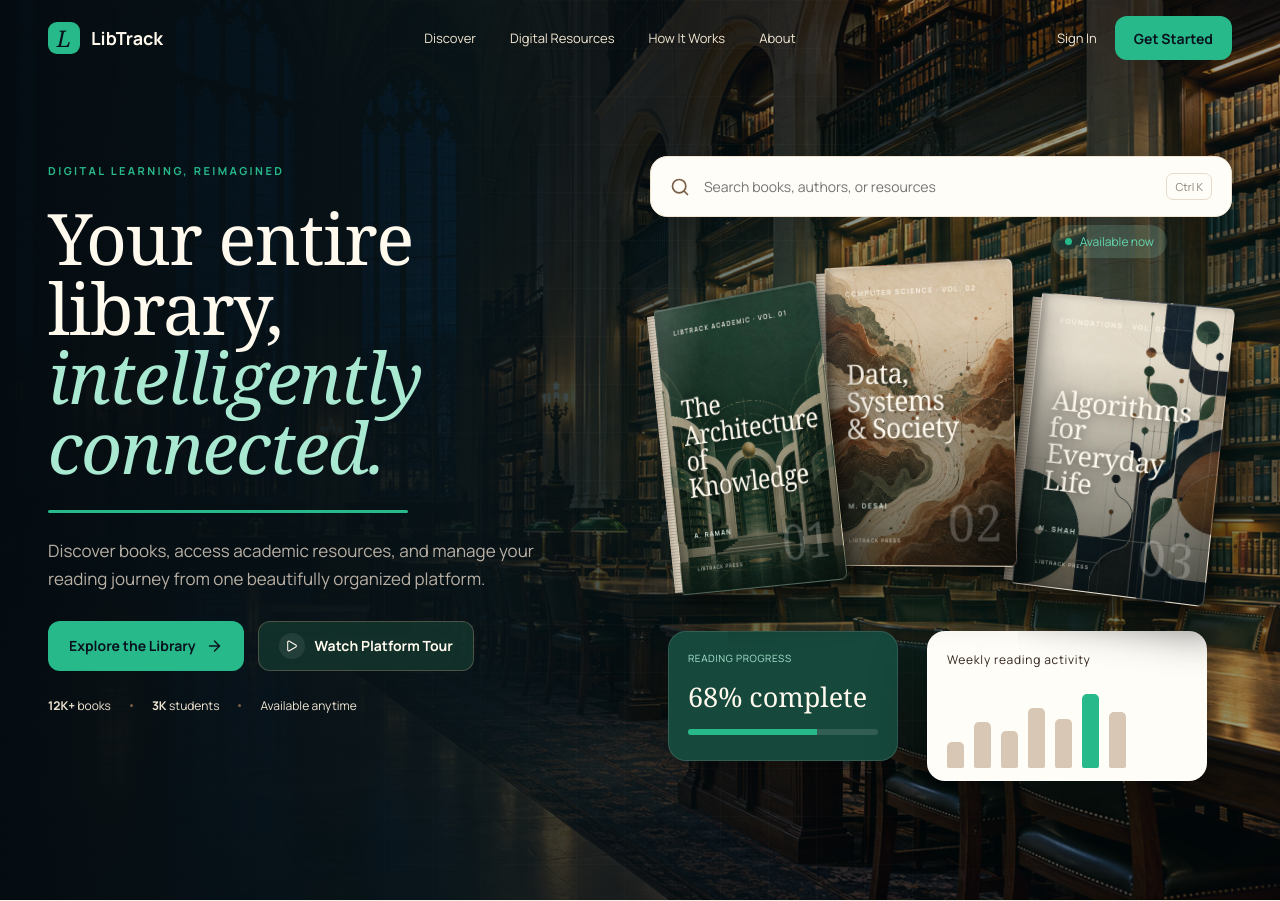
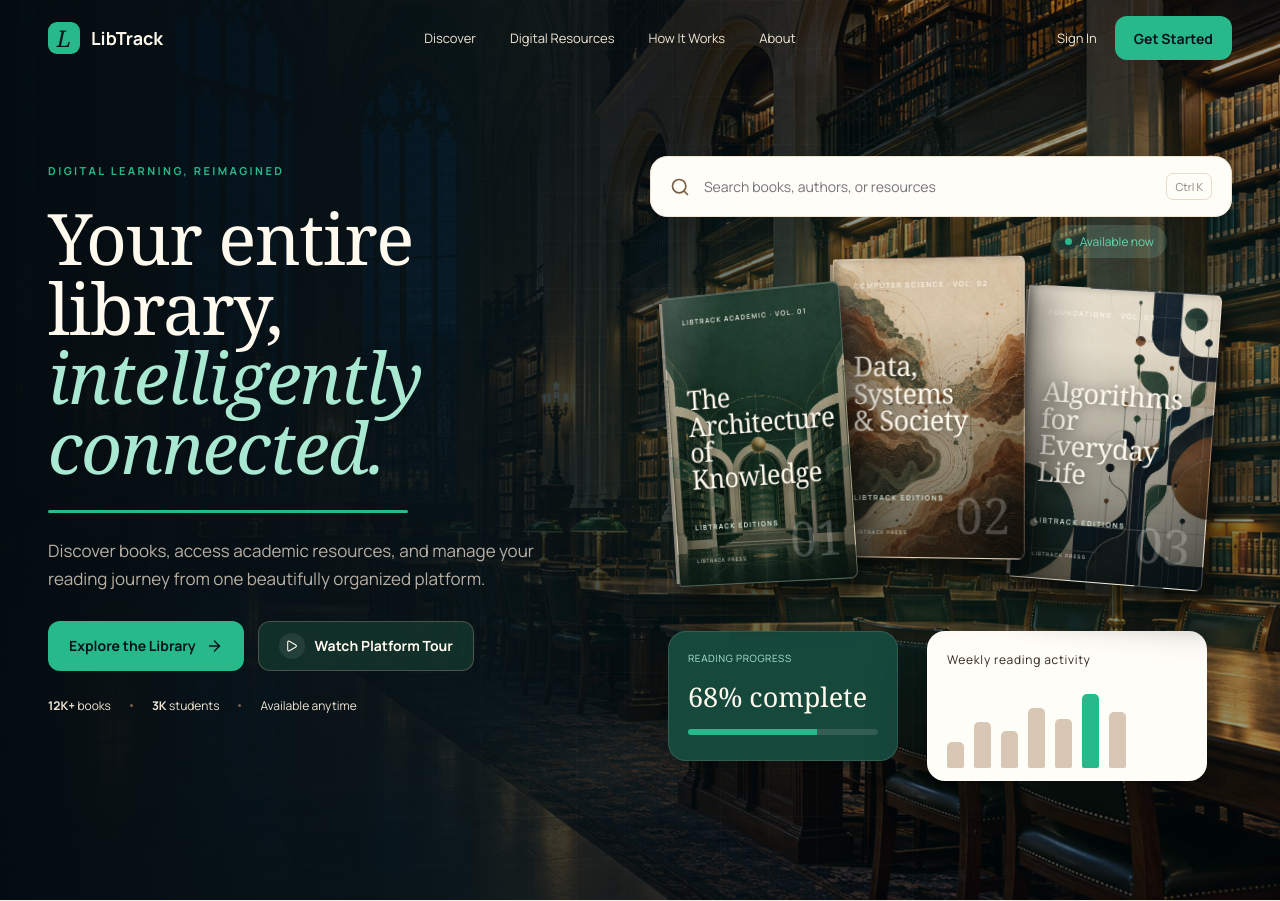
Before and after one commit to saiprasanth-22/libtrack-digital-library, a Django app: page / in a window 1280 px wide. Shown: the top 901 px of the page. Run offline with Django 5.2, Linux system fonts and the light colour scheme; some libraries are stand-ins or nearby versions; some web fonts are replaced.

Commit message:
Refine hero book staging and anonymize demo user

```diff
--- a/core/management/commands/seed_library.py
+++ b/core/management/commands/seed_library.py
@@ -39,7 +39,7 @@ class Command(BaseCommand):
 
         students = []
         sample_students = [
-            ("demo.student", "Sai", "Prasanth", "CS", 4),
+            ("demo.student", "Demo", "Student", "CS", 4),
             ("demo.student2", "Mira", "Rao", "Electronics", 6),
             ("demo.student3", "Arjun", "Kumar", "Mechanical", 3),
         ]
@@ -49,6 +49,9 @@ class Command(BaseCommand):
                 "first_name": first, "last_name": last, "is_active": True,
             })
             self._set_password_if_new(user, made, password)
+            if user.first_name != first or user.last_name != last:
+                user.first_name, user.last_name = first, last
+                user.save(update_fields=["first_name", "last_name"])
             profile, _ = StudentProfile.objects.get_or_create(user=user, defaults={
                 "student_id": f"LT2026{index:03d}", "department": department,
                 "semester": semester, "enrollment_year": 2024,
--- a/static/css/app.css
+++ b/static/css/app.css
@@ -79,3 +79,15 @@
 @media(max-width:640px){.product-stage{perspective:900px;perspective-origin:50% 43%;height:565px}.hero-book.book-card{width:145px;height:226px}.hero-book .book-cover{padding:15px 13px;transform:translateZ(10px)}.hero-book .book-cover small{top:17px;left:14px;font-size:5px}.hero-book .book-cover h3{left:14px;right:9px;top:69px;font-size:19px}.hero-book .book-cover .book-author{left:14px;bottom:39px;font-size:6px}.hero-book .book-cover b{font-size:36px;bottom:17px;right:9px}.hero-book .book-cover .book-imprint{left:14px;bottom:16px;font-size:4px}.hero-book .book-pages{left:-7px;width:14px}.hero-book .book-spine{left:-11px;width:21px;transform:rotateY(-90deg) translateZ(10px)}.hero-book.book-one{left:2px;top:131px;transform:rotateY(-12deg) rotateZ(-4deg) translateZ(0)}.hero-book.book-two{left:calc(50% - 72px);top:108px;transform:rotateY(-9deg) translateZ(20px)}.hero-book.book-three{right:2px;left:auto;top:131px;transform:rotateY(-6deg) rotateZ(4deg) translateZ(2px)}}
 @media(max-width:390px){.product-stage{height:520px;perspective:780px}.hero-book.book-card{width:128px;height:205px}.hero-book .book-cover{transform:translateZ(9px)}.hero-book .book-cover h3{top:66px;font-size:17px}.hero-book.book-one{left:1px;top:128px}.hero-book.book-two{left:calc(50% - 64px);top:106px}.hero-book.book-three{right:1px;top:128px}}
 @media(prefers-reduced-motion:reduce){.hero-book.book-card{transition:none}}
+
+/* Refined hero shelf: subtle page edges and one coherent camera angle. */
+.hero-book .book-pages{left:-3px;width:7px;opacity:.72;background:repeating-linear-gradient(0deg,#ded4c4 0 2px,#bcae9a 2px 2.5px);box-shadow:inset 2px 0 3px rgba(50,34,20,.22)}
+.hero-book .book-spine{left:-9px;width:20px;transform:rotateY(-90deg) translateZ(10px)}
+.hero-book .book-cover{transform:translateZ(10px)}
+.hero-book.book-one{left:42px;top:139px;transform:rotateY(-15deg) rotateZ(-4deg) translateZ(8px)}
+.hero-book.book-two{left:218px;top:112px;transform:rotateY(-11deg) rotateZ(0deg) translateZ(46px)}
+.hero-book.book-three{left:396px;top:140px;transform:rotateY(-7deg) rotateZ(4deg) translateZ(16px)}
+@media(max-width:1050px){.hero-book.book-one{left:6%}.hero-book.book-two{left:calc(50% - 95px)}.hero-book.book-three{left:auto;right:6%}}
+@media(max-width:900px){.hero-book.book-one{left:6%;transform:rotateY(-11deg) rotateZ(-3deg)}.hero-book.book-two{left:calc(50% - 88px);transform:rotateY(-8deg) translateZ(24px)}.hero-book.book-three{left:auto;right:6%;transform:rotateY(-5deg) rotateZ(3deg)}}
+@media(max-width:640px){.hero-book .book-pages{left:-2px;width:5px}.hero-book .book-spine{left:-7px;width:16px;transform:rotateY(-90deg) translateZ(8px)}.hero-book .book-cover{transform:translateZ(8px)}.hero-book.book-one{left:5px;transform:rotateY(-7deg) rotateZ(-3deg)}.hero-book.book-two{left:calc(50% - 72px);transform:rotateY(-5deg) translateZ(14px)}.hero-book.book-three{left:auto;right:5px;transform:rotateY(-3deg) rotateZ(3deg)}}
+@media(max-width:390px){.hero-book.book-one{left:3px}.hero-book.book-two{left:calc(50% - 64px)}.hero-book.book-three{right:3px}}
--- a/templates/landing/home.html
+++ b/templates/landing/home.html
@@ -31,15 +31,15 @@
         <div class="availability"><span></span>Available now</div>
         <article class="book-card hero-book book-one" aria-label="The Architecture of Knowledge by A. Raman">
           <div class="book-pages" aria-hidden="true"></div><div class="book-spine" aria-hidden="true"><span>THE ARCHITECTURE OF KNOWLEDGE</span></div>
-          <div class="book-cover"><small>LIBTRACK ACADEMIC · VOL. 01</small><h3>The Architecture<br>of Knowledge</h3><span class="book-author">A. RAMAN</span><b aria-hidden="true">01</b><span class="book-imprint">LIBTRACK PRESS</span></div>
+          <div class="book-cover"><small>LIBTRACK ACADEMIC · VOL. 01</small><h3>The Architecture<br>of Knowledge</h3><span class="book-author">LIBTRACK EDITIONS</span><b aria-hidden="true">01</b><span class="book-imprint">LIBTRACK PRESS</span></div>
         </article>
         <article class="book-card hero-book book-two" aria-label="Data, Systems and Society by M. Desai">
           <div class="book-pages" aria-hidden="true"></div><div class="book-spine"><span>DATA, SYSTEMS &amp; SOCIETY</span></div>
-          <div class="book-cover cover-brown"><small>COMPUTER SCIENCE · VOL. 02</small><h3>Data, Systems<br>&amp; Society</h3><span class="book-author">M. DESAI</span><b aria-hidden="true">02</b><span class="book-imprint">LIBTRACK PRESS</span></div>
+          <div class="book-cover cover-brown"><small>COMPUTER SCIENCE · VOL. 02</small><h3>Data, Systems<br>&amp; Society</h3><span class="book-author">LIBTRACK EDITIONS</span><b aria-hidden="true">02</b><span class="book-imprint">LIBTRACK PRESS</span></div>
         </article>
         <article class="book-card hero-book book-three" aria-label="Algorithms for Everyday Life by N. Shah">
           <div class="book-pages" aria-hidden="true"></div><div class="book-spine"><span>ALGORITHMS FOR EVERYDAY LIFE</span></div>
-          <div class="book-cover cover-ink"><small>FOUNDATIONS · VOL. 03</small><h3>Algorithms for<br>Everyday Life</h3><span class="book-author">N. SHAH</span><b aria-hidden="true">03</b><span class="book-imprint">LIBTRACK PRESS</span></div>
+          <div class="book-cover cover-ink"><small>FOUNDATIONS · VOL. 03</small><h3>Algorithms for<br>Everyday Life</h3><span class="book-author">LIBTRACK EDITIONS</span><b aria-hidden="true">03</b><span class="book-imprint">LIBTRACK PRESS</span></div>
         </article>
         <article class="progress-card"><span>Reading progress</span><strong>68% complete</strong><div class="progress-track"><i></i></div></article>
         <article class="activity-card"><span>Weekly reading activity</span><div class="chart" aria-label="Weekly reading activity chart"><i style="--h:30%"></i><i style="--h:52%"></i><i style="--h:42%"></i><i style="--h:68%"></i><i style="--h:56%"></i><i class="active" style="--h:84%"></i><i style="--h:64%"></i></div></article>
```
